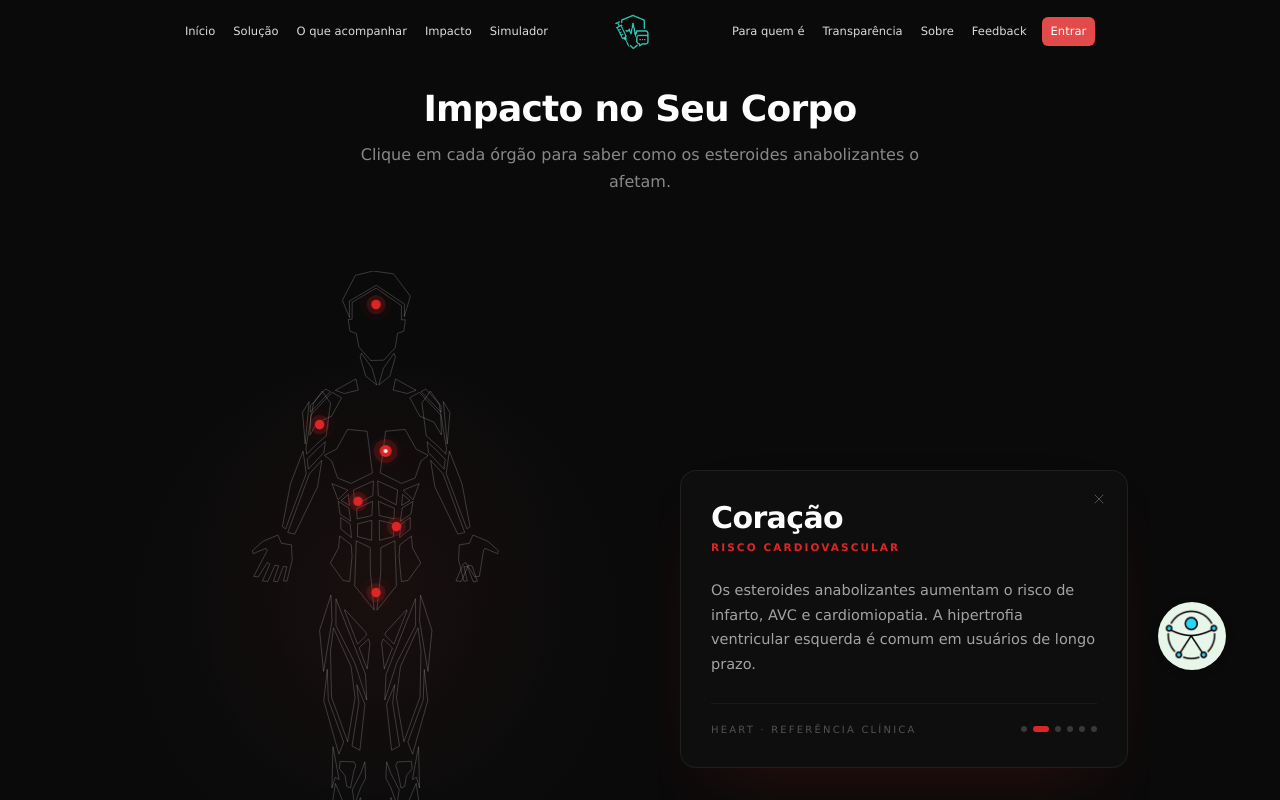
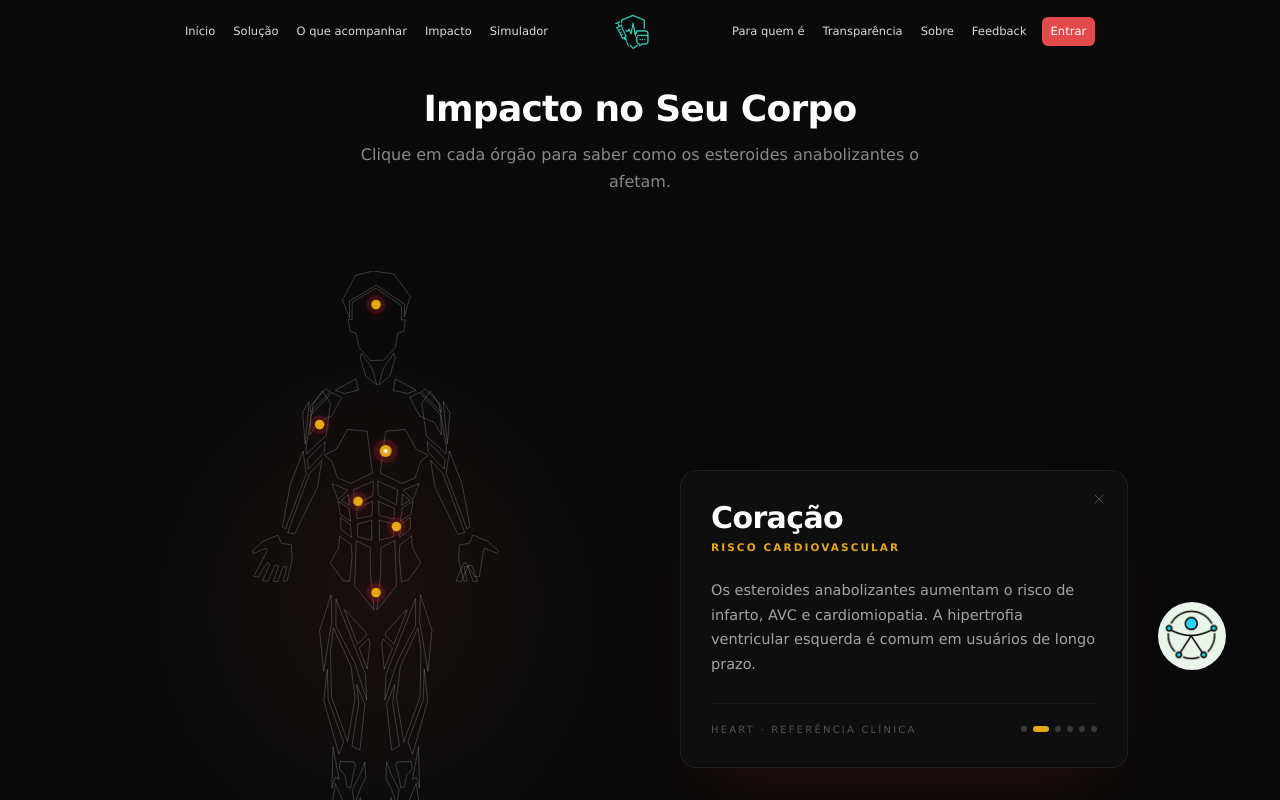
Before and after one commit to nalugao/juicers-challenge, a React (Vite) app: page /mapa-corporal in a window 1280 px wide. Shown: the top 800 px of the page. Built offline with nearby package versions, Linux system fonts and the light colour scheme.

Commit message:
altera cor dos botões do boneco

```diff
--- a/src/style/humanBody.css
+++ b/src/style/humanBody.css
@@ -14,7 +14,7 @@
     --hbd-text-faint: #525252;
     --hbd-border: rgba(255, 255, 255, 0.07);
     --hbd-border-faint: rgba(255, 255, 255, 0.05);
-    --hbd-accent: #dc2626;
+    --hbd-accent: #E6A817;
     --hbd-stroke: rgba(255, 255, 255, 0.32);
 
     display: flex;
--- a/src/style/simulador.css
+++ b/src/style/simulador.css
@@ -10,7 +10,7 @@
 
 .option-btn:hover {
   background-color: #2DA690;
-  color: #fff;#174038
+  color: #fff;
 }
 
 .sim-page-spacing {
```
